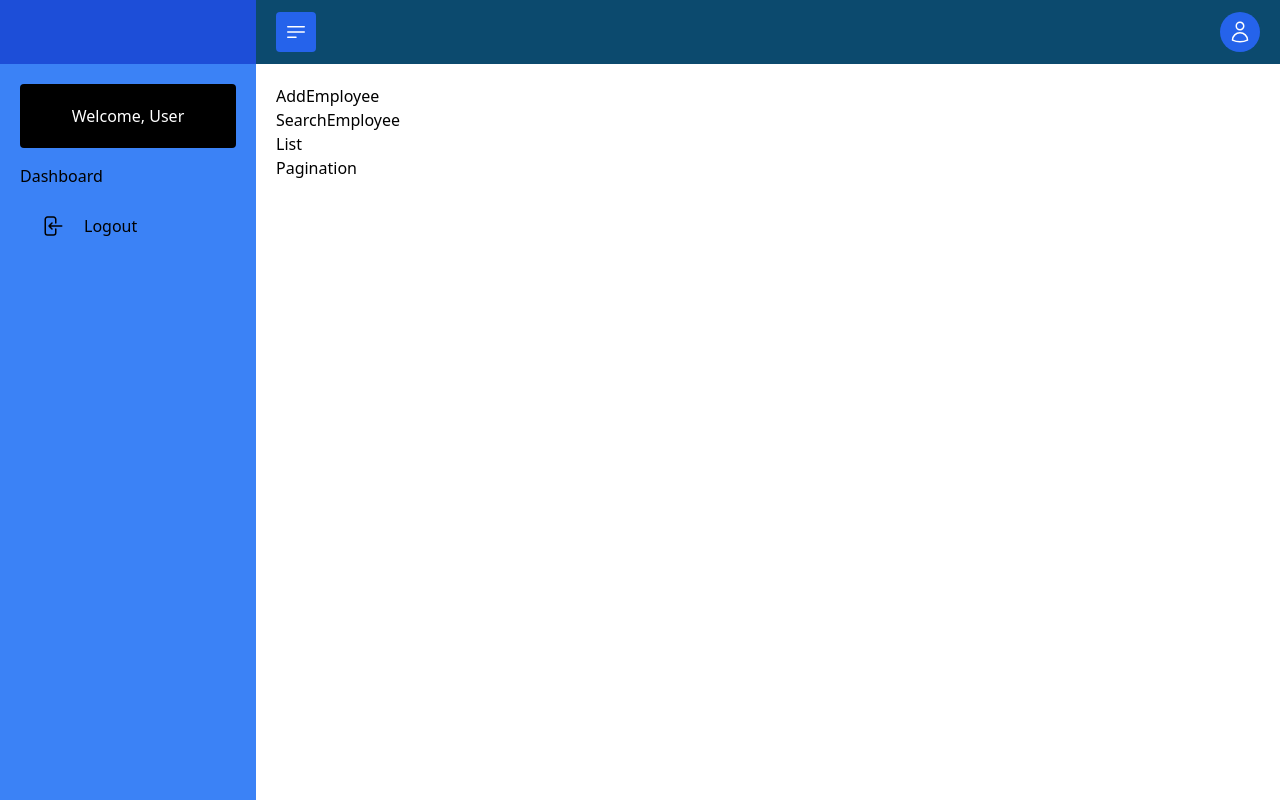
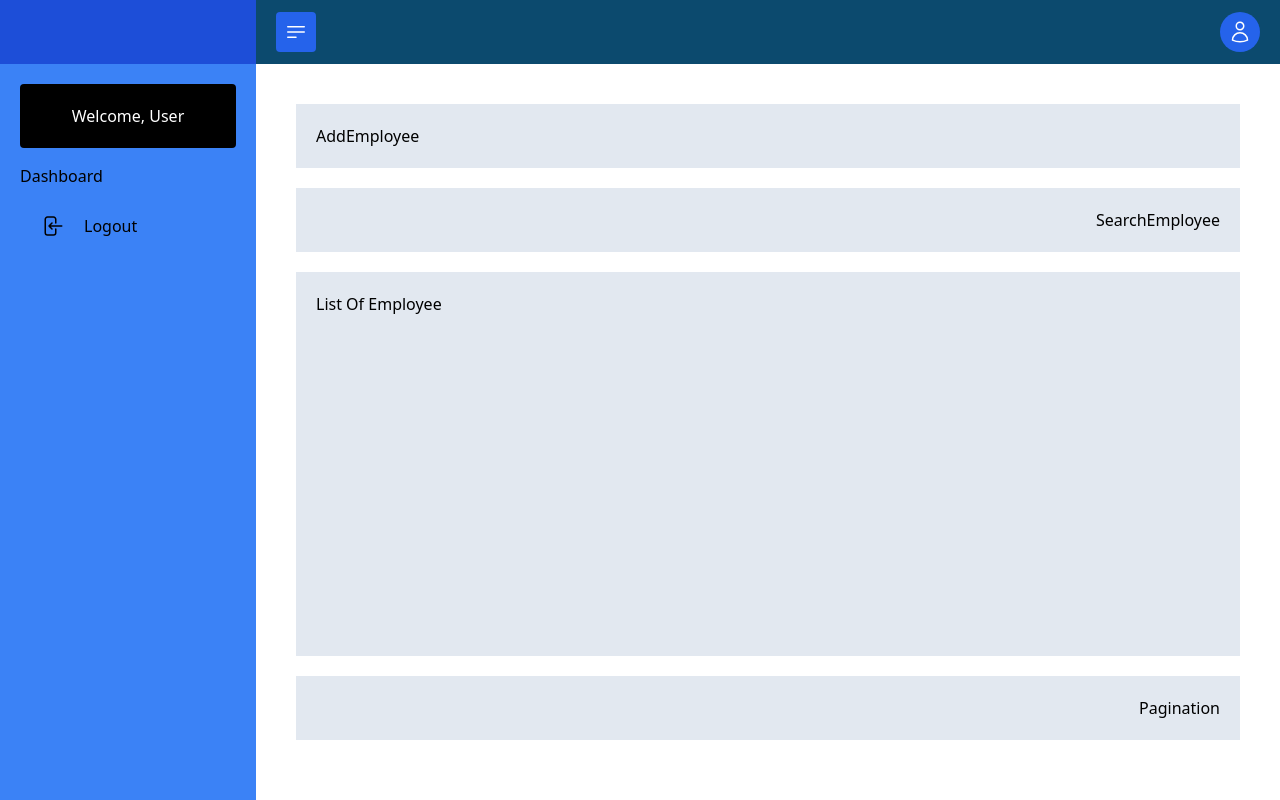
Before and after one commit to Mark-Garner/capstone-sweldo-app, a React (Create React App) app in the folder client/: page /admin/employee in a window 1280 px wide. Built offline with nearby package versions, Linux system fonts and the light colour scheme; no server answers.

Commit message:
complete layout in employee

```diff
--- a/client/src/components/admin/employee/AddEmployee.jsx
+++ b/client/src/components/admin/employee/AddEmployee.jsx
@@ -1,9 +1,7 @@
 import React from 'react'
 
 const AddEmployee = () => {
-  return (
-    <div>AddEmployee</div>
-  )
+  return <div className='bg-slate-200 m-5 p-5'>AddEmployee</div>
 }
 
 export default AddEmployee
--- a/client/src/components/admin/employee/ListEmployee.jsx
+++ b/client/src/components/admin/employee/ListEmployee.jsx
@@ -1,11 +1,7 @@
 import React from 'react'
 
 const ListListEmployee = () => {
-  return (
-    <div>
-      List
-      </div>
-  )
+  return <div className='bg-slate-200 m-5 p-5 h-96'>List Of Employee</div>
 }
 
 export default ListListEmployee
--- a/client/src/components/admin/employee/Pagination.jsx
+++ b/client/src/components/admin/employee/Pagination.jsx
@@ -1,9 +1,7 @@
 import React from 'react'
 
 const Pagination = () => {
-  return (
-    <div>Pagination</div>
-  )
+  return <div className='bg-slate-200 m-5 p-5 flex justify-end'>Pagination</div>
 }
 
 export default Pagination
--- a/client/src/components/admin/employee/SearchEmployee.jsx
+++ b/client/src/components/admin/employee/SearchEmployee.jsx
@@ -1,7 +1,6 @@
-
 const SearchEmployee = () => {
   return (
-    <div>SearchEmployee</div>
+    <div className='bg-slate-200 m-5 p-5 flex justify-end'>SearchEmployee</div>
   )
 }
 
```
